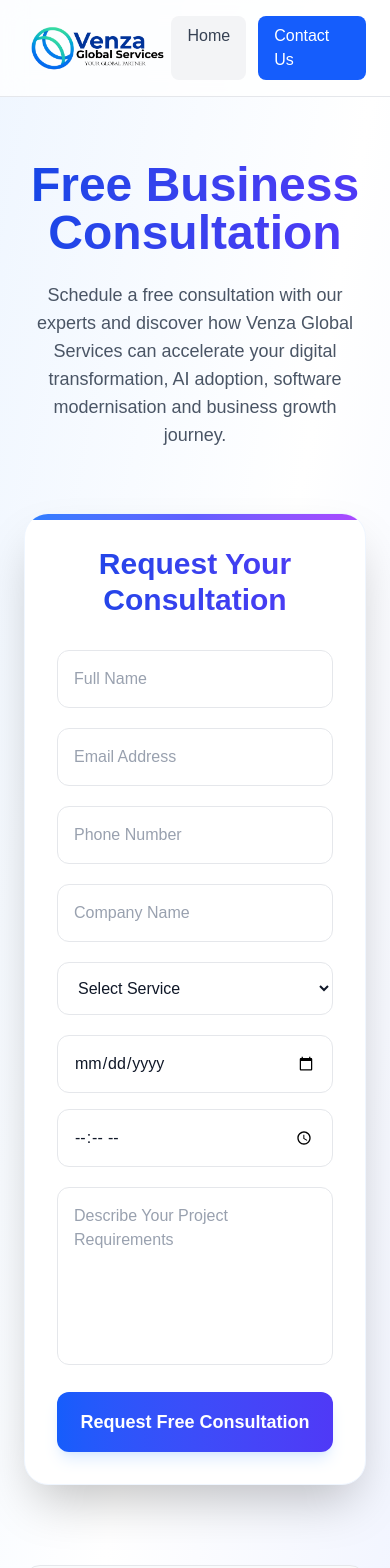
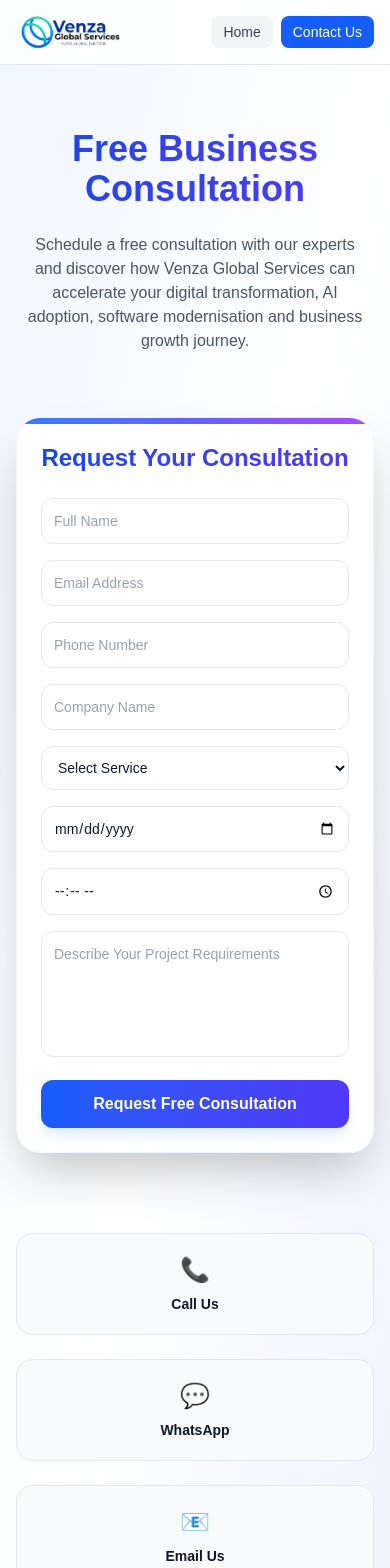
Before and after one commit to venzags/vgs-website, a Next.js app: page /consultation in a window 390 px wide. Shown: the top 1568 px of the page. Built offline with nearby package versions, Linux system fonts and the light colour scheme.

Commit message:
Add consultation and contact page navigation

```diff
--- a/src/app/consultation/page.tsx
+++ b/src/app/consultation/page.tsx
@@ -11,38 +11,42 @@ export default function ConsultationPage() {
 
   return (
     <main className="min-h-screen bg-gradient-to-br from-blue-50 via-white to-indigo-50 text-gray-900">
-      {/* Header */}
+      {/* Header – now mobile-friendly with larger logo */}
       <header className="border-b border-gray-200 bg-white/80 backdrop-blur-md sticky top-0 z-50">
-        <div className="max-w-7xl mx-auto px-6 py-4 flex justify-between items-center">
-          <Link href="/" className="flex items-center">
+        <div className="max-w-7xl mx-auto px-4 sm:px-6 py-3 sm:py-4 flex justify-between items-center">
+          {/* Logo */}
+          <Link href="/" className="flex items-center shrink-0">
+            {/* Desktop Logo (hidden on mobile) */}
             <Image
               src="/images/vgs-logo.png"
               alt="Venza Global Services"
               width={260}
               height={80}
               priority
-              className="hidden md:block"
+              className="hidden sm:block h-8 w-auto md:h-auto md:w-auto"
             />
+            {/* Mobile Logo (hidden on desktop) – now much bigger */}
             <Image
               src="/images/vgs-logo.png"
               alt="Venza Global Services"
-              width={150}
-              height={50}
+              width={180}
+              height={70}
               priority
-              className="block md:hidden"
+              className="block sm:hidden h-10 w-auto"
             />
           </Link>
 
-          <div className="flex gap-3">
+          {/* Navigation buttons – responsive & matching */}
+          <div className="flex items-center gap-2 sm:gap-3 ml-4">
             <Link
               href="/"
-              className="px-4 py-2 rounded-lg bg-gray-100 hover:bg-gray-200 text-gray-700"
+              className="px-3 py-1.5 sm:px-4 sm:py-2 rounded-lg bg-gray-100 hover:bg-gray-200 text-gray-700 text-sm sm:text-base whitespace-nowrap transition"
             >
               Home
             </Link>
             <Link
               href="/contact"
-              className="px-4 py-2 rounded-lg bg-blue-600 hover:bg-blue-700 text-white"
+              className="px-3 py-1.5 sm:px-4 sm:py-2 rounded-lg bg-blue-600 hover:bg-blue-700 text-white text-sm sm:text-base whitespace-nowrap transition"
             >
               Contact Us
             </Link>
@@ -52,11 +56,10 @@ export default function ConsultationPage() {
 
       {/* Hero */}
       <section className="text-center py-16 px-6">
-        {/* Colorful gradient heading */}
-        <h1 className="text-5xl font-extrabold mb-6 bg-gradient-to-r from-blue-700 to-indigo-600 bg-clip-text text-transparent">
+        <h1 className="text-4xl sm:text-5xl font-extrabold mb-6 bg-gradient-to-r from-blue-700 to-indigo-600 bg-clip-text text-transparent">
           Free Business Consultation
         </h1>
-        <p className="max-w-3xl mx-auto text-gray-600 text-lg">
+        <p className="max-w-3xl mx-auto text-gray-600 text-base sm:text-lg">
           Schedule a free consultation with our experts and discover how
           Venza Global Services can accelerate your digital transformation,
           AI adoption, software modernisation and business growth journey.
@@ -64,18 +67,14 @@ export default function ConsultationPage() {
       </section>
 
       {/* Form */}
-      <section className="max-w-4xl mx-auto px-6 pb-20">
-        <div className="bg-white text-black rounded-3xl shadow-2xl p-8 border border-blue-50 relative overflow-hidden">
-          {/* Decorative gradient top bar */}
+      <section className="max-w-4xl mx-auto px-4 sm:px-6 pb-20">
+        <div className="bg-white text-black rounded-3xl shadow-2xl p-6 sm:p-8 border border-blue-50 relative overflow-hidden">
           <div className="absolute top-0 left-0 right-0 h-1.5 bg-gradient-to-r from-blue-500 via-indigo-500 to-purple-500" />
-
-          {/* Colorful form heading */}
-          <h2 className="text-3xl font-bold mb-8 text-center bg-gradient-to-r from-blue-700 to-indigo-600 bg-clip-text text-transparent">
+          <h2 className="text-2xl sm:text-3xl font-bold mb-6 sm:mb-8 text-center bg-gradient-to-r from-blue-700 to-indigo-600 bg-clip-text text-transparent">
             Request Your Consultation
           </h2>
 
-          <form className="space-y-5" onSubmit={handleSubmit}>
-            {/* Full Name */}
+          <form className="space-y-4 sm:space-y-5" onSubmit={handleSubmit}>
             <div>
               <label htmlFor="fullName" className="sr-only">Full Name</label>
               <input
@@ -83,12 +82,10 @@ export default function ConsultationPage() {
                 type="text"
                 name="fullName"
                 placeholder="Full Name"
-                className="w-full border border-gray-200 focus:border-blue-500 focus:ring-2 focus:ring-blue-200 p-4 rounded-xl outline-none transition text-gray-900 placeholder-gray-400 bg-white"
+                className="w-full border border-gray-200 focus:border-blue-500 focus:ring-2 focus:ring-blue-200 p-3 sm:p-4 rounded-xl outline-none transition text-gray-900 placeholder-gray-400 bg-white text-sm sm:text-base"
                 required
               />
             </div>
-
-            {/* Email */}
             <div>
               <label htmlFor="email" className="sr-only">Email Address</label>
               <input
@@ -96,12 +93,10 @@ export default function ConsultationPage() {
                 type="email"
                 name="email"
                 placeholder="Email Address"
-                className="w-full border border-gray-200 focus:border-blue-500 focus:ring-2 focus:ring-blue-200 p-4 rounded-xl outline-none transition text-gray-900 placeholder-gray-400 bg-white"
+                className="w-full border border-gray-200 focus:border-blue-500 focus:ring-2 focus:ring-blue-200 p-3 sm:p-4 rounded-xl outline-none transition text-gray-900 placeholder-gray-400 bg-white text-sm sm:text-base"
                 required
               />
             </div>
-
-            {/* Phone */}
             <div>
               <label htmlFor="phone" className="sr-only">Phone Number</label>
               <input
@@ -109,11 +104,9 @@ export default function ConsultationPage() {
                 type="tel"
                 name="phone"
                 placeholder="Phone Number"
-                className="w-full border border-gray-200 focus:border-blue-500 focus:ring-2 focus:ring-blue-200 p-4 rounded-xl outline-none transition text-gray-900 placeholder-gray-400 bg-white"
+                className="w-full border border-gray-200 focus:border-blue-500 focus:ring-2 focus:ring-blue-200 p-3 sm:p-4 rounded-xl outline-none transition text-gray-900 placeholder-gray-400 bg-white text-sm sm:text-base"
               />
             </div>
-
-            {/* Company */}
             <div>
               <label htmlFor="company" className="sr-only">Company Name</label>
               <input
@@ -121,22 +114,18 @@ export default function ConsultationPage() {
                 type="text"
                 name="company"
                 placeholder="Company Name"
-                className="w-full border border-gray-200 focus:border-blue-500 focus:ring-2 focus:ring-blue-200 p-4 rounded-xl outline-none transition text-gray-900 placeholder-gray-400 bg-white"
+                className="w-full border border-gray-200 focus:border-blue-500 focus:ring-2 focus:ring-blue-200 p-3 sm:p-4 rounded-xl outline-none transition text-gray-900 placeholder-gray-400 bg-white text-sm sm:text-base"
               />
             </div>
-
-            {/* Service */}
             <div>
               <label htmlFor="service" className="sr-only">Select Service</label>
               <select
                 id="service"
                 name="service"
-                className="w-full border border-gray-200 focus:border-blue-500 focus:ring-2 focus:ring-blue-200 p-4 rounded-xl outline-none transition text-gray-900 bg-white"
+                className="w-full border border-gray-200 focus:border-blue-500 focus:ring-2 focus:ring-blue-200 p-3 sm:p-4 rounded-xl outline-none transition text-gray-900 bg-white text-sm sm:text-base"
                 defaultValue=""
               >
-                <option value="" disabled className="text-gray-400">
-                  Select Service
-                </option>
+                <option value="" disabled className="text-gray-400">Select Service</option>
                 <option value="ai-solutions">AI Solutions</option>
                 <option value="machine-learning">Machine Learning</option>
                 <option value="software-development">Software Development</option>
@@ -148,16 +137,14 @@ export default function ConsultationPage() {
                 <option value="cyber-security">Cyber Security</option>
               </select>
             </div>
-
-            {/* Date & Time */}
-            <div className="grid md:grid-cols-2 gap-4">
+            <div className="grid sm:grid-cols-2 gap-4">
               <div>
                 <label htmlFor="date" className="sr-only">Preferred Date</label>
                 <input
                   id="date"
                   type="date"
                   name="preferredDate"
-                  className="w-full border border-gray-200 focus:border-blue-500 focus:ring-2 focus:ring-blue-200 p-4 rounded-xl outline-none transition text-gray-900 bg-white"
+                  className="w-full border border-gray-200 focus:border-blue-500 focus:ring-2 focus:ring-blue-200 p-3 sm:p-4 rounded-xl outline-none transition text-gray-900 bg-white text-sm sm:text-base"
                 />
               </div>
               <div>
@@ -166,27 +153,23 @@ export default function ConsultationPage() {
                   id="time"
                   type="time"
                   name="preferredTime"
-                  className="w-full border border-gray-200 focus:border-blue-500 focus:ring-2 focus:ring-blue-200 p-4 rounded-xl outline-none transition text-gray-900 bg-white"
+                  className="w-full border border-gray-200 focus:border-blue-500 focus:ring-2 focus:ring-blue-200 p-3 sm:p-4 rounded-xl outline-none transition text-gray-900 bg-white text-sm sm:text-base"
                 />
               </div>
             </div>
-
-            {/* Requirements */}
             <div>
               <label htmlFor="requirements" className="sr-only">Describe Your Project Requirements</label>
               <textarea
                 id="requirements"
                 name="requirements"
                 placeholder="Describe Your Project Requirements"
-                rows={6}
-                className="w-full border border-gray-200 focus:border-blue-500 focus:ring-2 focus:ring-blue-200 p-4 rounded-xl outline-none transition resize-none text-gray-900 placeholder-gray-400 bg-white"
+                rows={5}
+                className="w-full border border-gray-200 focus:border-blue-500 focus:ring-2 focus:ring-blue-200 p-3 sm:p-4 rounded-xl outline-none transition resize-none text-gray-900 placeholder-gray-400 bg-white text-sm sm:text-base"
               />
             </div>
-
-            {/* Submit button */}
             <button
               type="submit"
-              className="w-full bg-gradient-to-r from-blue-600 to-indigo-600 hover:from-blue-700 hover:to-indigo-700 text-white py-4 rounded-xl font-bold text-lg shadow-lg shadow-blue-200/50 transition"
+              className="w-full bg-gradient-to-r from-blue-600 to-indigo-600 hover:from-blue-700 hover:to-indigo-700 text-white py-3 sm:py-4 rounded-xl font-bold text-base sm:text-lg shadow-lg shadow-blue-200/50 transition"
             >
               Request Free Consultation
             </button>
@@ -195,36 +178,35 @@ export default function ConsultationPage() {
       </section>
 
       {/* Quick Contact */}
-      <section className="max-w-6xl mx-auto px-6 pb-16">
-        <div className="grid md:grid-cols-3 gap-6">
+      <section className="max-w-6xl mx-auto px-4 sm:px-6 pb-16">
+        <div className="grid sm:grid-cols-3 gap-6">
           <a
             href="tel:+919999999999"
-            className="bg-gray-50 hover:bg-gray-100 p-6 rounded-2xl text-center border border-gray-200"
+            className="bg-gray-50 hover:bg-gray-100 p-5 sm:p-6 rounded-2xl text-center border border-gray-200 transition"
           >
-            <div className="text-3xl mb-3">📞</div>
-            <h3 className="font-bold text-gray-900">Call Us</h3>
+            <div className="text-2xl sm:text-3xl mb-2 sm:mb-3">📞</div>
+            <h3 className="font-bold text-gray-900 text-sm sm:text-base">Call Us</h3>
           </a>
           <a
             href="https://wa.me/919999999999"
             target="_blank"
             rel="noopener noreferrer"
-            className="bg-gray-50 hover:bg-gray-100 p-6 rounded-2xl text-center border border-gray-200"
+            className="bg-gray-50 hover:bg-gray-100 p-5 sm:p-6 rounded-2xl text-center border border-gray-200 transition"
           >
-            <div className="text-3xl mb-3">💬</div>
-            <h3 className="font-bold text-gray-900">WhatsApp</h3>
+            <div className="text-2xl sm:text-3xl mb-2 sm:mb-3">💬</div>
+            <h3 className="font-bold text-gray-900 text-sm sm:text-base">WhatsApp</h3>
           </a>
           <a
             href="mailto:admin@venzags.com"
-            className="bg-gray-50 hover:bg-gray-100 p-6 rounded-2xl text-center border border-gray-200"
+            className="bg-gray-50 hover:bg-gray-100 p-5 sm:p-6 rounded-2xl text-center border border-gray-200 transition"
           >
-            <div className="text-3xl mb-3">📧</div>
-            <h3 className="font-bold text-gray-900">Email Us</h3>
+            <div className="text-2xl sm:text-3xl mb-2 sm:mb-3">📧</div>
+            <h3 className="font-bold text-gray-900 text-sm sm:text-base">Email Us</h3>
           </a>
         </div>
       </section>
 
-      {/* Footer */}
-      <footer className="border-t border-gray-200 py-8 text-center text-gray-500">
+      <footer className="border-t border-gray-200 py-8 text-center text-gray-500 text-sm">
         © 2026 Venza Global Services. All Rights Reserved.
       </footer>
     </main>
```
